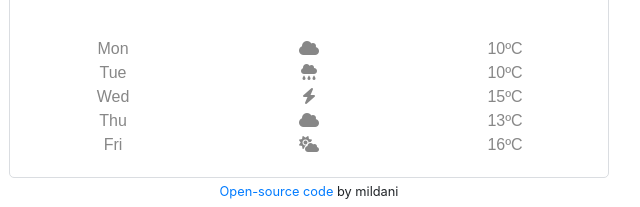
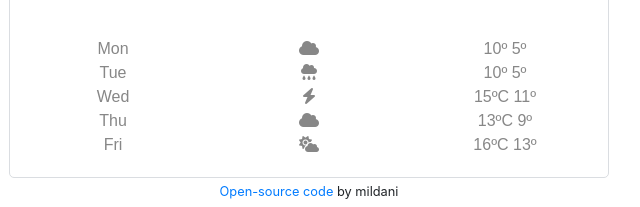
Before and after one commit to mildani/weather-app, a website built with Parcel: page index.html in a window 1280 px wide. Shown: the part 340-547 px from the top of the page, 331-971 px from the left. Built offline with nearby package versions, Linux system fonts and the light colour scheme; no server answers.

Commit message:
Update index.html

```diff
--- a/index.html
+++ b/index.html
@@ -45,31 +45,31 @@
   </ul>
 </div>
 </div>
-<div id="five-day-forecast">
+<div id="forecast">
   <div class="row">
     <div class="col">Mon</div>
     <div class="col"><i class="fas fa-cloud"></i></div>
-    <div class="col">10ºC</div>
+    <div class="col">10º 5º</div>
   </div>
     <div class="row">
     <div class="col">Tue</div>
     <div class="col"><i class="fas fa-cloud-rain"></i></div>
-    <div class="col">10ºC</div>
+    <div class="col">10º 5º</div>
   </div>
   <div class="row">
     <div class="col">Wed</div>
     <div class="col"><i class="fas fa-bolt"></i></div>
-    <div class="col">15ºC</div>
+    <div class="col">15ºC 11º</div>
   </div>
   <div class="row">
     <div class="col">Thu</div>
     <div class="col"><i class="fas fa-cloud"></i></div>
-    <div class="col">13ºC</div>
+    <div class="col">13ºC 9º</div>
   </div>
   <div class="row">
     <div class="col">Fri</div>
     <div class="col"><i class="fas fa-cloud-sun"></i></div>
-    <div class="col">16ºC</div>
+    <div class="col">16ºC 13º</div>
   </div>
 </div>
 </div>
```
